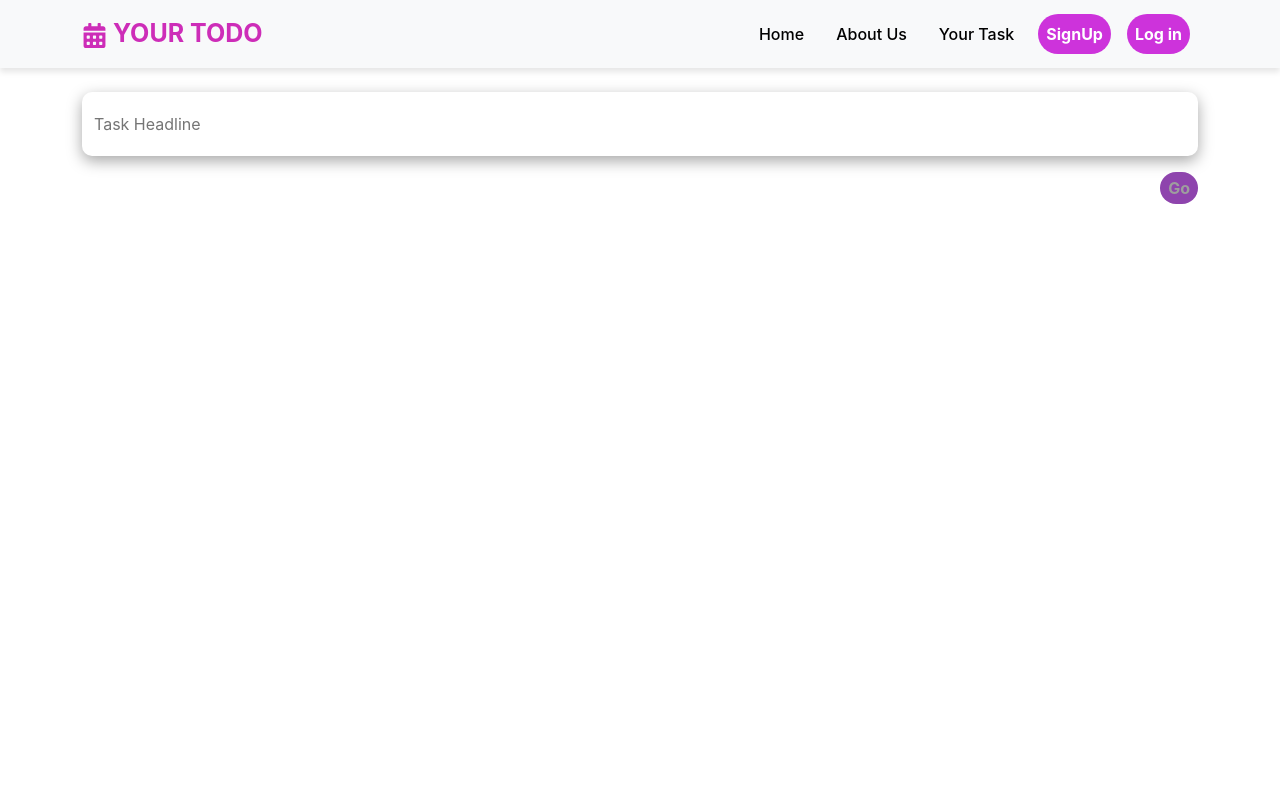
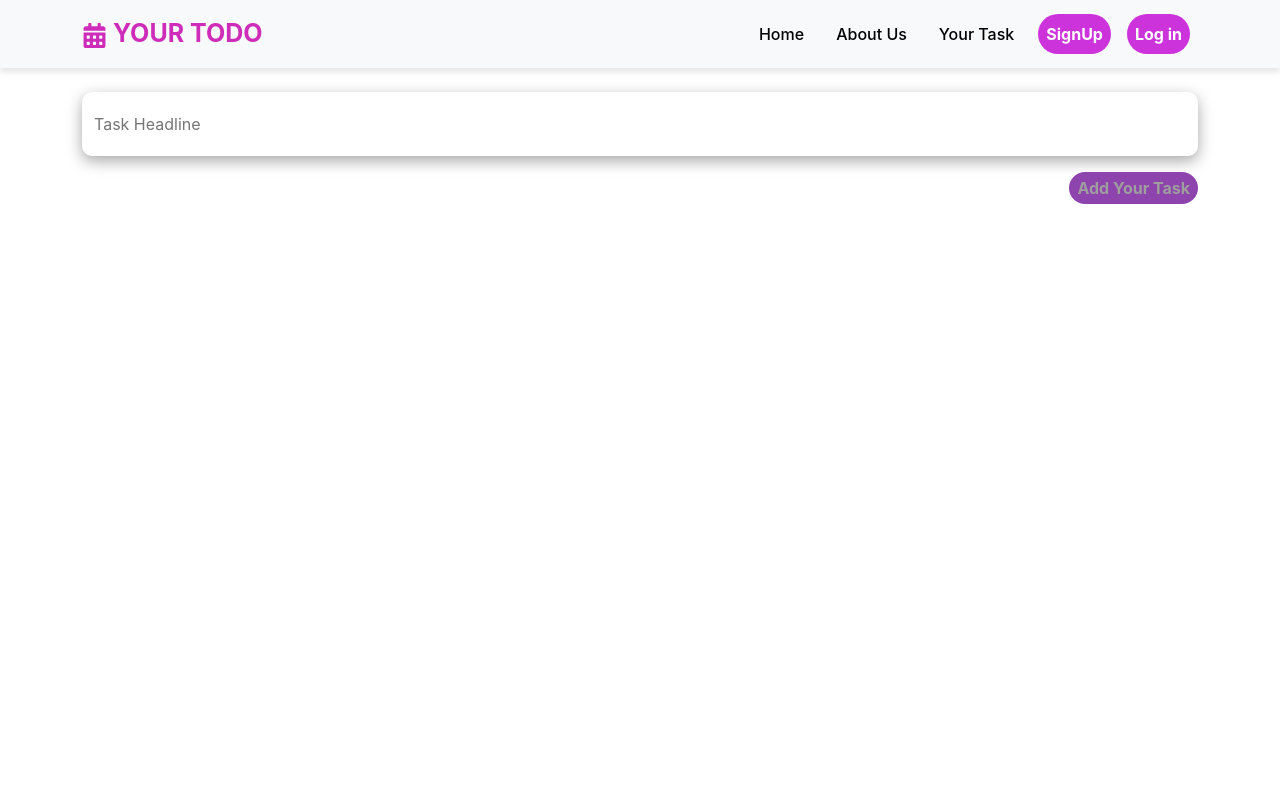
Before and after one commit to sneh3108/To-do-List, a React (Create React App) app in the folder frontend/: page /todo in a window 1280 px wide. Shown: the top 800 px of the page. Built offline with nearby package versions, Linux system fonts and the light colour scheme.

Commit message:
Update Todo.jsx

```diff
--- a/frontend/src/components/todo/Todo.jsx
+++ b/frontend/src/components/todo/Todo.jsx
@@ -106,7 +106,7 @@ const Todo = () => {
           </div>
           <div className=" w-50 w-100 d-flex justify-content-end my-3">
             <button className="home-btn px-2 py-1" onClick={submit}>
-              Go
+              Add Your Task
             </button>
           </div>
         </div>
```
